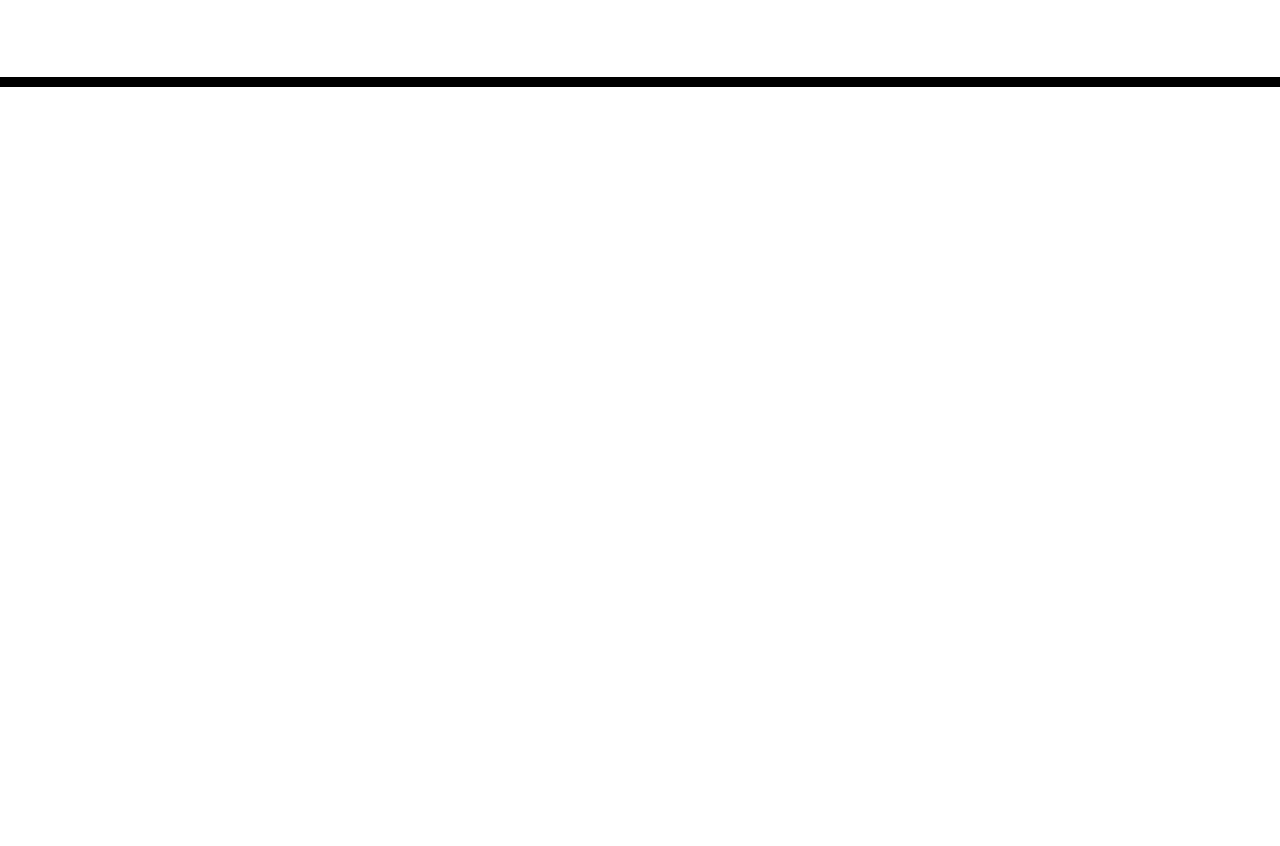
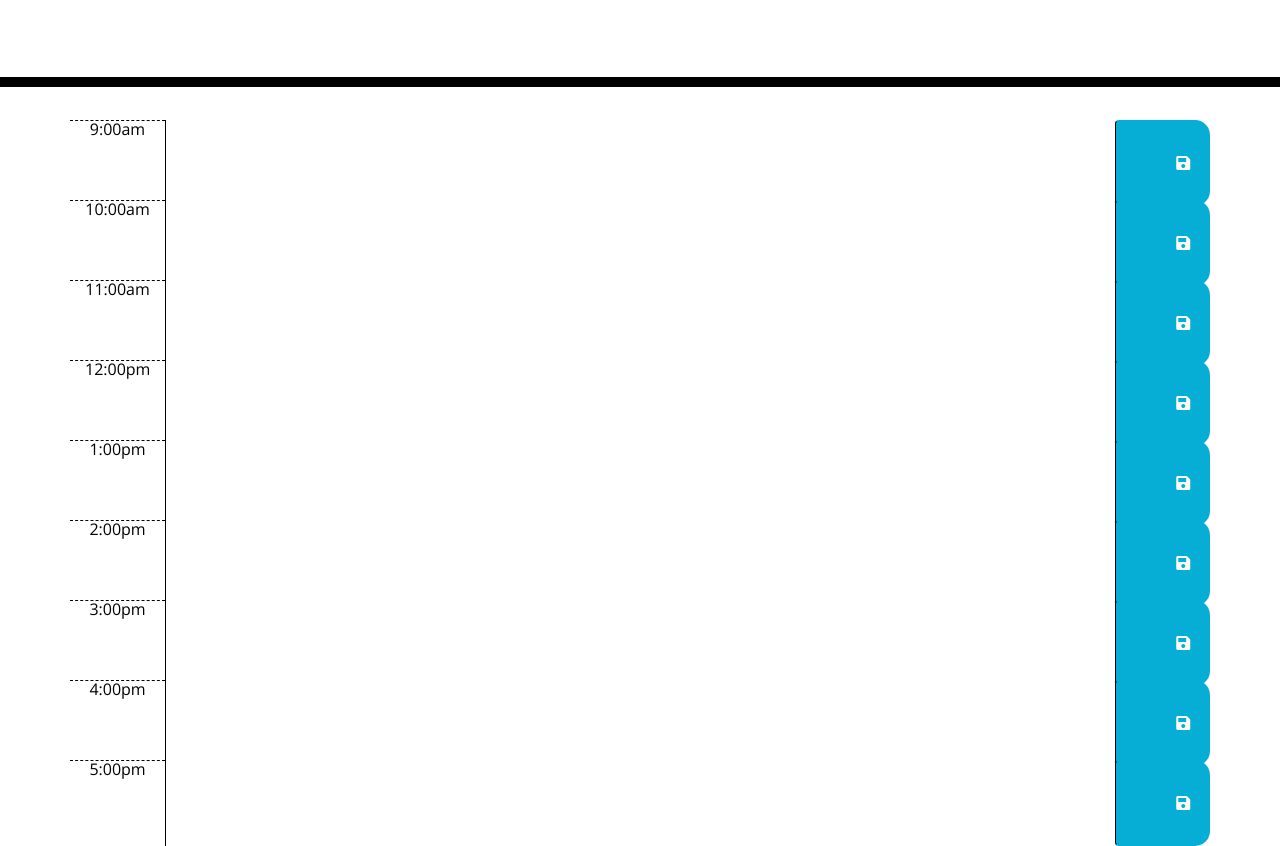
Before and after one commit to KimShiHyun/work-day-scheduler, a plain HTML site: page index.html in a window 1280 px wide. Shown: the part 181-1027 px from the top of the page. Before the commit the page ends 800 px from the top, so only its background shows below. Drawn offline with nearby package versions, Linux system fonts and the light colour scheme; files that its build step writes are made by us from their sources.

Commit message:
HTML Container

```diff
--- a/index.html
+++ b/index.html
@@ -18,7 +18,7 @@
       href="https://fonts.googleapis.com/css?family=Open+Sans&display=swap"
       rel="stylesheet"
     />
-    <link rel="stylesheet" href="style.css" />
+    <link rel="stylesheet" href="./assets/css/style.css" />
     <title>Work Day Scheduler</title>
   </head>
 
@@ -29,10 +29,82 @@
       <p id="currentDay" class="lead"></p>
     </header>
     <div class="container">
-      <!-- Timeblocks go here -->
+      <!-- Timeblocks within container -->
+      <div id="hour9" class="row time-block">
+        <div class="col-md-1 hour">9:00am</div>
+        <textarea class="col-md-10 description"> </textarea>
+        <button class="btn saveBtn col-md-1">
+          <i class="fas fa-save"></i>
+        </button>
+      </div>
+
+      <div id="hour10" class="row time-block">
+        <div class="col-md-1 hour">10:00am</div>
+        <textarea class="col-md-10 description"> </textarea>
+        <button class="btn saveBtn col-md-1">
+          <i class="fas fa-save"></i>
+        </button>
+      </div>
+
+      <div id="hour11" class="row time-block">
+        <div class="col-md-1 hour">11:00am</div>
+        <textarea class="col-md-10 description"> </textarea>
+        <button class="btn saveBtn col-md-1">
+          <i class="fas fa-save"></i>
+        </button>
+      </div>
+
+      <div id="hour12" class="row time-block">
+        <div class="col-md-1 hour">12:00pm</div>
+        <textarea class="col-md-10 description"> </textarea>
+        <button class="btn saveBtn col-md-1">
+          <i class="fas fa-save"></i>
+        </button>
+      </div>
+
+      <div id="hour13" class="row time-block">
+        <div class="col-md-1 hour">1:00pm</div>
+        <textarea class="col-md-10 description"> </textarea>
+        <button class="btn saveBtn col-md-1">
+          <i class="fas fa-save"></i>
+        </button>
+      </div>
+
+      <div id="hour14" class="row time-block">
+        <div class="col-md-1 hour">2:00pm</div>
+        <textarea class="col-md-10 description"> </textarea>
+        <button class="btn saveBtn col-md-1">
+          <i class="fas fa-save"></i>
+        </button>
+      </div>
+
+      <div id="hour15" class="row time-block">
+        <div class="col-md-1 hour">3:00pm</div>
+        <textarea class="col-md-10 description"> </textarea>
+        <button class="btn saveBtn col-md-1">
+          <i class="fas fa-save"></i>
+        </button>
+      </div>
+
+      <div id="hour16" class="row time-block">
+        <div class="col-md-1 hour">4:00pm</div>
+        <textarea class="col-md-10 description"> </textarea>
+        <button class="btn saveBtn col-md-1">
+          <i class="fas fa-save"></i>
+        </button>
+      </div>
+
+      <div id="hour17" class="row time-block">
+        <div class="col-md-1 hour">5:00pm</div>
+        <textarea class="col-md-10 description"> </textarea>
+        <button class="btn saveBtn col-md-1">
+          <i class="fas fa-save"></i>
+        </button>
+      </div>
     </div>
 
     <script src="https://cdnjs.cloudflare.com/ajax/libs/jquery/3.2.1/jquery.min.js"></script>
     <script src="https://cdnjs.cloudflare.com/ajax/libs/moment.js/2.24.0/moment.min.js"></script>
+    <script src="./assets/js/script.js"></script>
   </body>
 </html>
```
Also changed, not shown: assets/js/script.js (added).
